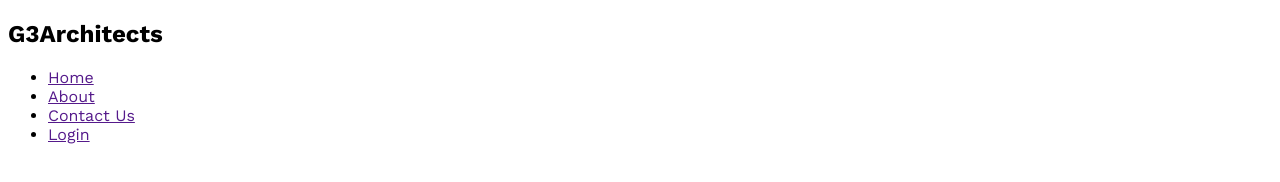
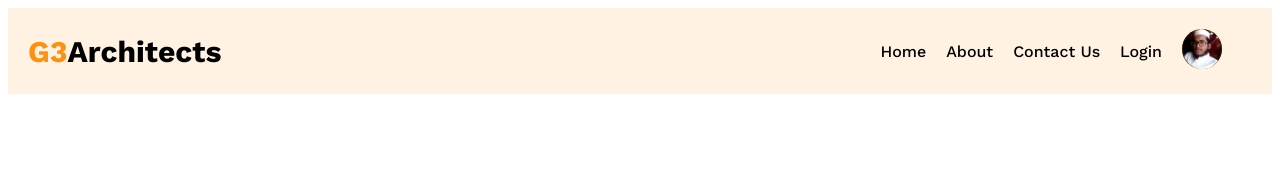
Before and after one commit to sabermahmud/responsive-two-prectice, a plain HTML site: page responsive-two-prectice/index.html in a window 1280 px wide. Drawn offline with nearby package versions, Linux system fonts and the light colour scheme.

Commit message:
navBar Added

```diff
--- a/responsive-two-prectice/index.html
+++ b/responsive-two-prectice/index.html
@@ -9,12 +9,13 @@
 <body class="work-sans-font">
     <header>
         <nav class="navbar">
-            <h1 class="brandName">G3<span>Architects</span></h1>
+            <h1 class="brandName">G3<span class="brandNamePart">Architects</span></h1>
             <ul class="navMenu">
-                <li><a href="">Home</a></li>
-                <li><a href="">About</a></li>
-                <li><a href="">Contact Us</a></li>
-                <li><a href="">Login</a></li>
+                <li class="listItem"><a href="">Home</a></li>
+                <li class="listItem"><a href="">About</a></li>
+                <li class="listItem"><a href="">Contact Us</a></li>
+                <li class="listItem"><a href="">Login</a></li>
+                <li class="listItem"><img src="images/user.png" alt="user image" class="user"></li>
             </ul>
         </nav>
     </header>
--- a/responsive-two-prectice/responsive.css
+++ b/responsive-two-prectice/responsive.css
@@ -6,3 +6,49 @@
   font-weight: 400;
   font-style: normal;
 }
+
+header {
+    background-color: #ff8f0e1e;
+}
+
+.brandName {
+    color: #FF900E ;
+    font-size: 30px;
+    font-weight: 700;
+}
+
+.brandNamePart{
+    color: #000000;
+}
+
+.navbar , .navMenu{
+    display: flex;
+    justify-content: space-between;
+    align-items: center;
+    padding: 0 20px;
+}
+
+.listItem{
+    list-style: none;
+    padding: 5px 10px;
+    margin: none;
+}
+
+.listItem a{
+    text-decoration: none;
+    color: #000000;
+    font-weight: 500;
+}
+
+.listItem a:hover{
+    color: #FF900E;
+    transition: 0.20s;
+}
+
+.user{
+    width: 40px;
+    height: 40px;
+    border-radius: 100%;
+    background-color: #FF900E;
+
+}
```
Also changed, not shown: responsive-two-prectice/images/architect.png (added), responsive-two-prectice/images/banner.png (added), responsive-two-prectice/images/icons/customers.png (added), responsive-two-prectice/images/icons/email.png (added), responsive-two-prectice/images/icons/projects.png (added), responsive-two-prectice/images/icons/ribon.png (added), responsive-two-prectice/images/sponsors/amazon.png (added), responsive-two-prectice/images/sponsors/figma.png (added), responsive-two-prectice/images/sponsors/google.png (added), responsive-two-prectice/images/sponsors/spotify.png (added), responsive-two-prectice/images/sponsors/telerama.png (added), responsive-two-prectice/images/team1.png (added), responsive-two-prectice/images/team2.png (added), responsive-two-prectice/images/team3.png (added), 2 more files, 1 other file.
